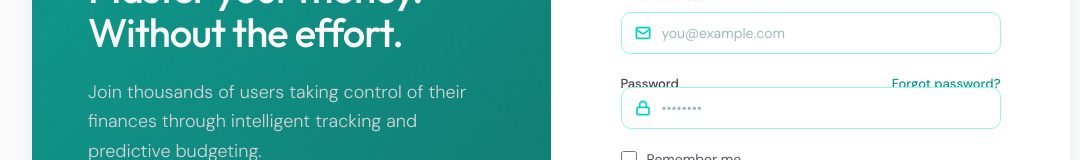
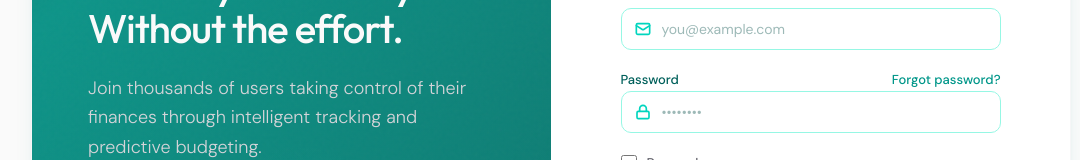
Before and after one commit to SnapBudget-AI-Financial-Tracker/web-snapbudget, a React (Vite) app in the folder frontend/: page /login in a window 1280 px wide. Shown: the part 258-418 px from the top of the page, without its empty margins (89-1169 px from the left). Built offline with nearby package versions, Linux system fonts and the light colour scheme; no server answers.

Commit message:
chore: fix margin forgot password

```diff
--- a/frontend/src/pages/Login.jsx
+++ b/frontend/src/pages/Login.jsx
@@ -63,9 +63,9 @@ export default function Login() {
         />
 
         <div className="space-y-1.5 pt-1">
-          <div className="flex justify-between items-center mb-[-6px]">
+          <div className="flex justify-between items-center mb-0.5">
             <label
-              className="text-[13px] font-medium text-zinc-700 block"
+              className="text-[13px] font-medium text-teal-800 block"
               htmlFor="password"
             >
               Password
```
Also changed, not shown: frontend/src/components/ui/Input.jsx (+6 -8 lines).
